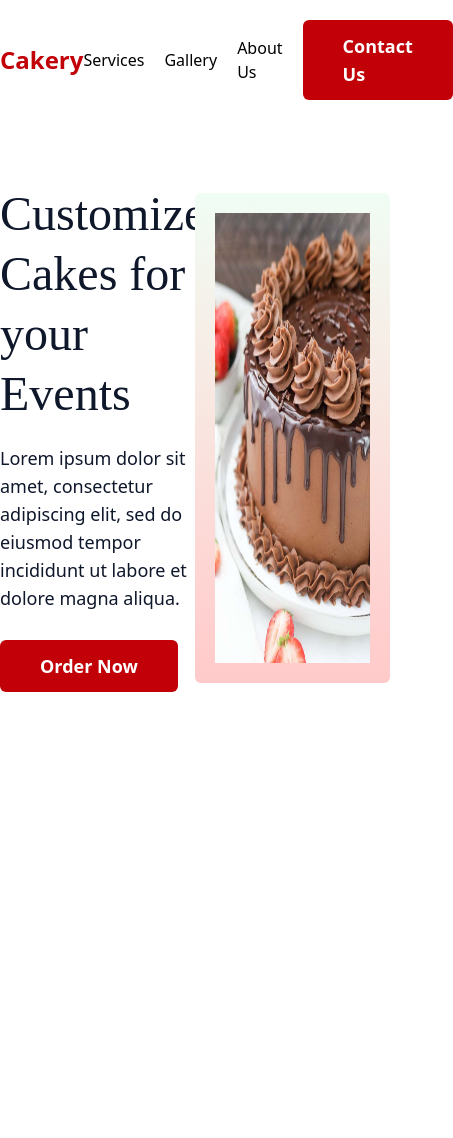
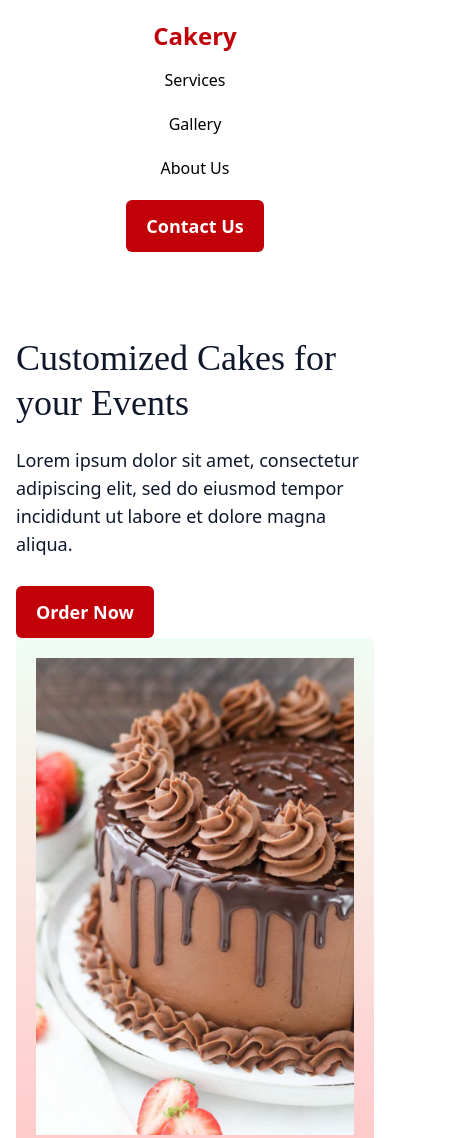
Before and after one commit to AyeshaShaharyar/cakeShop, a plain HTML site: page index.html in a window 390 px wide. Shown: the top 1138 px of the page, 453 px wide, since content can reach past the window. Before the commit the page ends 844 px from the top, so only its background shows below. Drawn offline with nearby package versions, Linux system fonts and the light colour scheme; a web font is replaced by a local one.

Commit message:
make mobile responsive - 1st pass
This is me trying mobile responsive improvement

```diff
--- a/index.html
+++ b/index.html
@@ -13,30 +13,27 @@
     />
   </head>
   <body>
-    <section>
-      <div
-        class="flex items-center justify-between mx-auto py-5"
-        style="max-width: 1150px"
-      >
-        <div class="text-2xl font-bold text-red-700">Cakery</div>
-        <div class="flex items-center gap-5">
+    <section class="px-4 sm:px-6 lg:px-8">
+      <div class="flex flex-col sm:flex-row items-center justify-between mx-auto py-5 max-w-4xl">
+        <div class="text-2xl sm:text-4xl font-bold text-red-700">Cakery</div>
+        <div class="flex flex-col sm:flex-row items-center gap-5 mt-4 sm:mt-0">
           <div>Services</div>
           <div>Gallery</div>
           <div>About Us</div>
           <div
-            class="bg-red-700 text-lg cursor-pointer font-semibold inline-block px-10 py-3 rounded-md text-white"
+            class="bg-red-700 text-lg sm:text-xl cursor-pointer font-semibold inline-block px-5 sm:px-10 py-3 rounded-md text-white"
           >
             Contact Us
           </div>
         </div>
       </div>
     </section>
-    <section class="mx-auto py-16" style="max-width: 1150px">
-      <div class="grid grid-cols-2 items-center h-full">
+    <section class="mx-auto py-16 px-4 sm:px-6 lg:px-8" style="max-width: 1150px">
+      <div class="grid grid-cols-1 md:grid-cols-2 items-center h-full">
         <div>
           <div
             style="font-family: 'Rubik Gemstones', serif"
-            class="text-5xl leading-tight mb-5 text-slate-900"
+            class="text-4xl md:text-5xl leading-tight mb-5 text-slate-900"
           >
             Customized Cakes for your Events
           </div>
@@ -45,7 +42,7 @@
             eiusmod tempor incididunt ut labore et dolore magna aliqua.
           </div>
           <div
-            class="bg-red-700 text-lg cursor-pointer font-semibold inline-block px-10 py-3 rounded-md text-white"
+            class="bg-red-700 text-lg sm:text-xl cursor-pointer font-semibold inline-block px-5 sm:px-10 py-3 rounded-md text-white"
           >
             Order Now
           </div>
@@ -54,7 +51,8 @@
           class="place-self-center bg-gradient-to-t from-red-200 to-green-50 rounded-md p-5"
         >
           <img
-            style="height: 450px"
+            class="w-full"
+            style="max-height: 100%;"
             src="assets/Easy-Chocolate-Cake-Recipe-008-768x1152.jpg"
             alt="cake image"
           />
```
